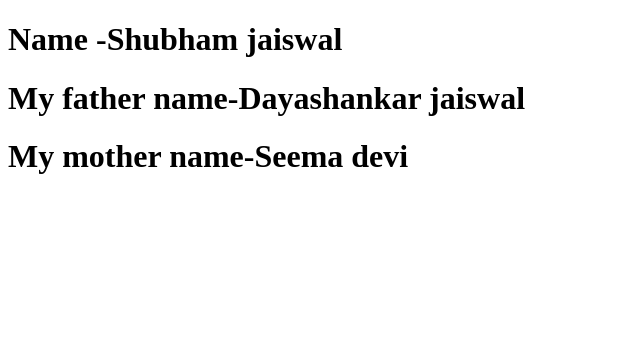
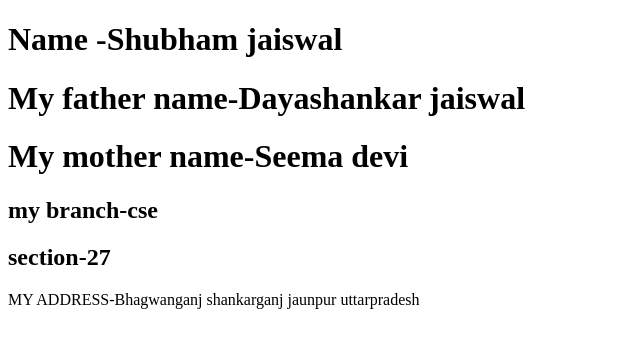
Before and after one commit to shubhamabescse27/shubham-jaiswal-web-designing-cse27-abes, a plain HTML site: page index.html in a window 1280 px wide. Shown: the whole page, without its empty margins (0-640 px from the left). Drawn offline with Linux system fonts and the light colour scheme.

Commit message:
MY 6TH CHANGE

```diff
--- a/index.html
+++ b/index.html
@@ -9,5 +9,9 @@
  <h1>Name -Shubham jaiswal</h1>
  <h1>My father name-Dayashankar jaiswal</h1>
  <h1>My mother name-Seema devi</h1>
+ <h2>my branch-cse</h2>
+ <h2>section-27</h2>
+ <p>MY ADDRESS-Bhagwanganj shankarganj jaunpur uttarpradesh
+ </p>
 </body>
 </html>
```
